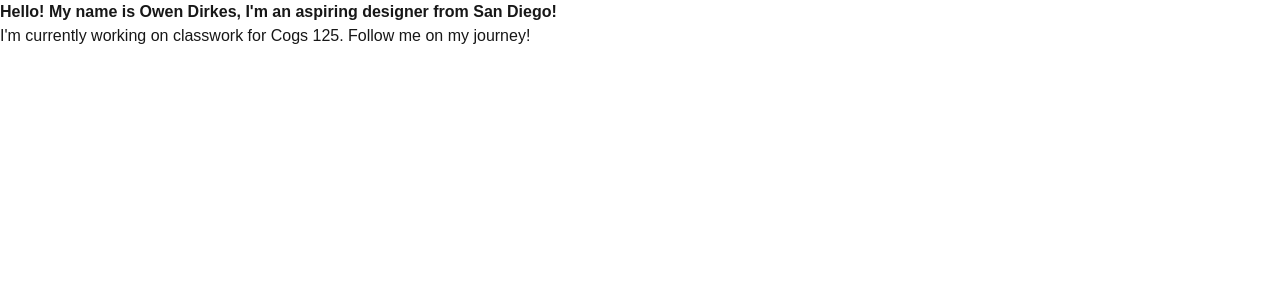
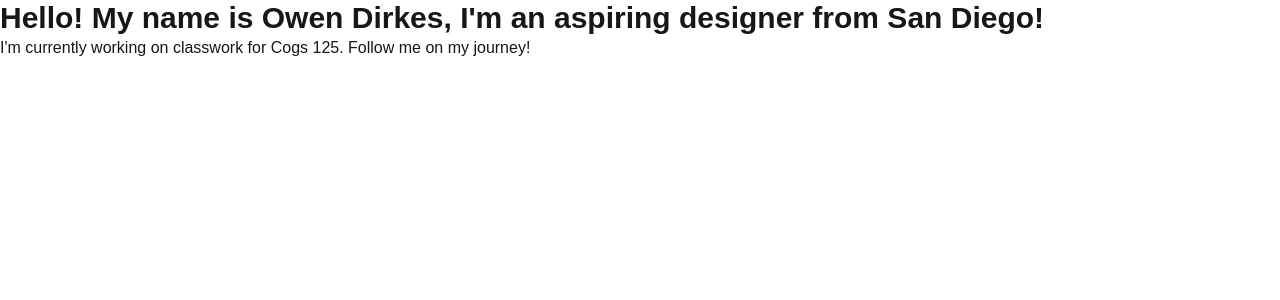
Before and after one commit to odirkes/my-react-workspace, a Next.js app in the folder my-react-app/: page / in a window 1280 px wide. Shown: the top 300 px of the page. Built offline with nearby package versions, Linux system fonts and the light colour scheme.

Commit message:
Fix deployment script and update configuration for GitHub Pages

```diff
--- /dev/null
+++ b/my-react-app/next.config.js
@@ -0,0 +1,8 @@
+// filepath: /Users/owendirkes/Documents/React/my-react-app/next.config.js
+const isProd = process.env.NODE_ENV === 'production';
+
+module.exports = {
+  output: 'export',
+  basePath: isProd ? '/my-react-workspace' : '',
+  assetPrefix: isProd ? '/my-react-workspace/' : '',
+};
--- a/my-react-app/src/app/page.tsx
+++ b/my-react-app/src/app/page.tsx
@@ -1,15 +1,13 @@
-import Image from "next/image";
-export default function DashboardLayout({
-  children,
-}: {
-  children: React.ReactNode
-}) {
+/* eslint-disable react/no-unescaped-entities */
+export default function Page() {
   return (
-    <html lang='en' suppressHydrationWarning>
-      <body suppressHydrationWarning>
-        <h1 className='text-3x1 font-bold'>Hello! My name is Owen Dirkes, I'm an aspiring designer from San Diego!</h1>
-        <h2>I'm currently working on classwork for Cogs 125. Follow me on my journey!</h2>
-      </body>
-    </html>
-  )
+    <div>
+      <h1 className="text-3xl font-bold">
+        Hello! My name is Owen Dirkes, I'm an aspiring designer from San Diego!
+      </h1>
+      <h2>
+        I'm currently working on classwork for Cogs 125. Follow me on my journey!
+      </h2>
+    </div>
+  );
 }
```
Also changed, not shown: my-react-app/package.json (+11 -7 lines), 1 other file (tests, documents, lock files or other folders).
